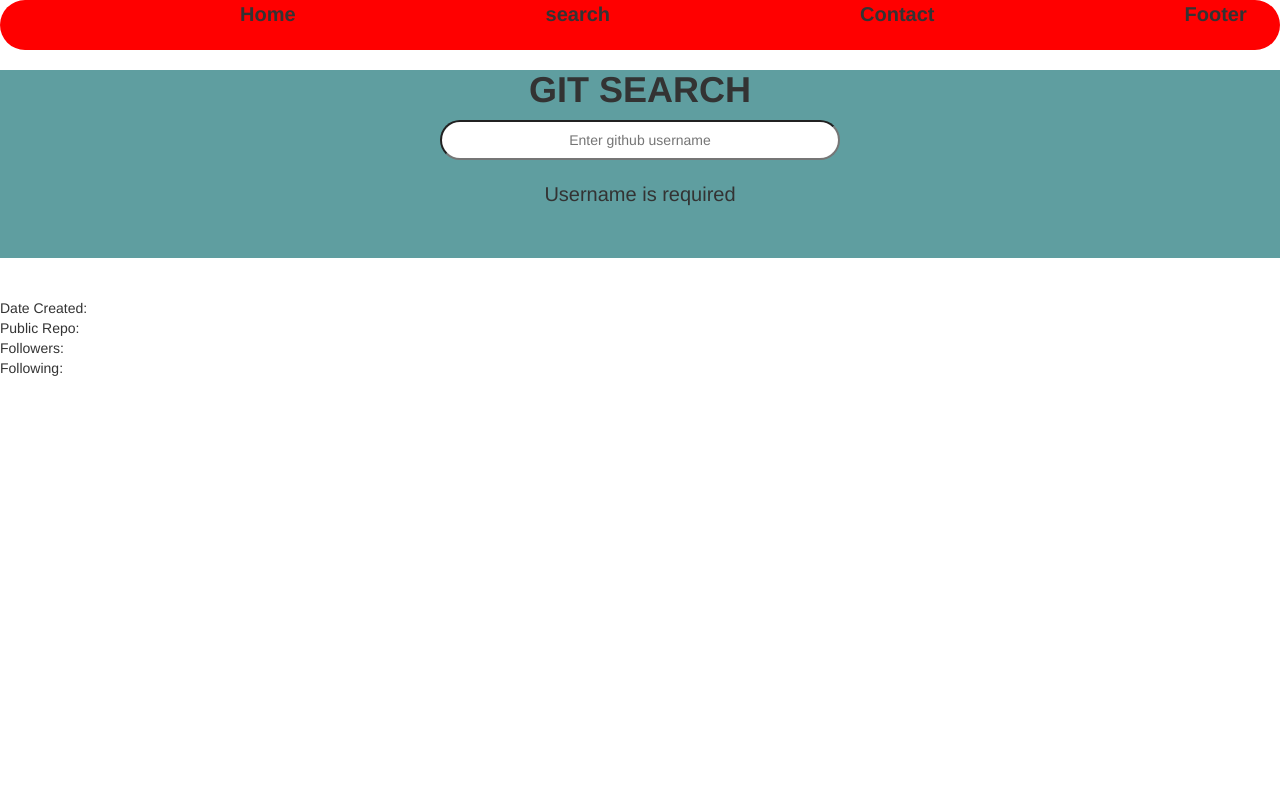
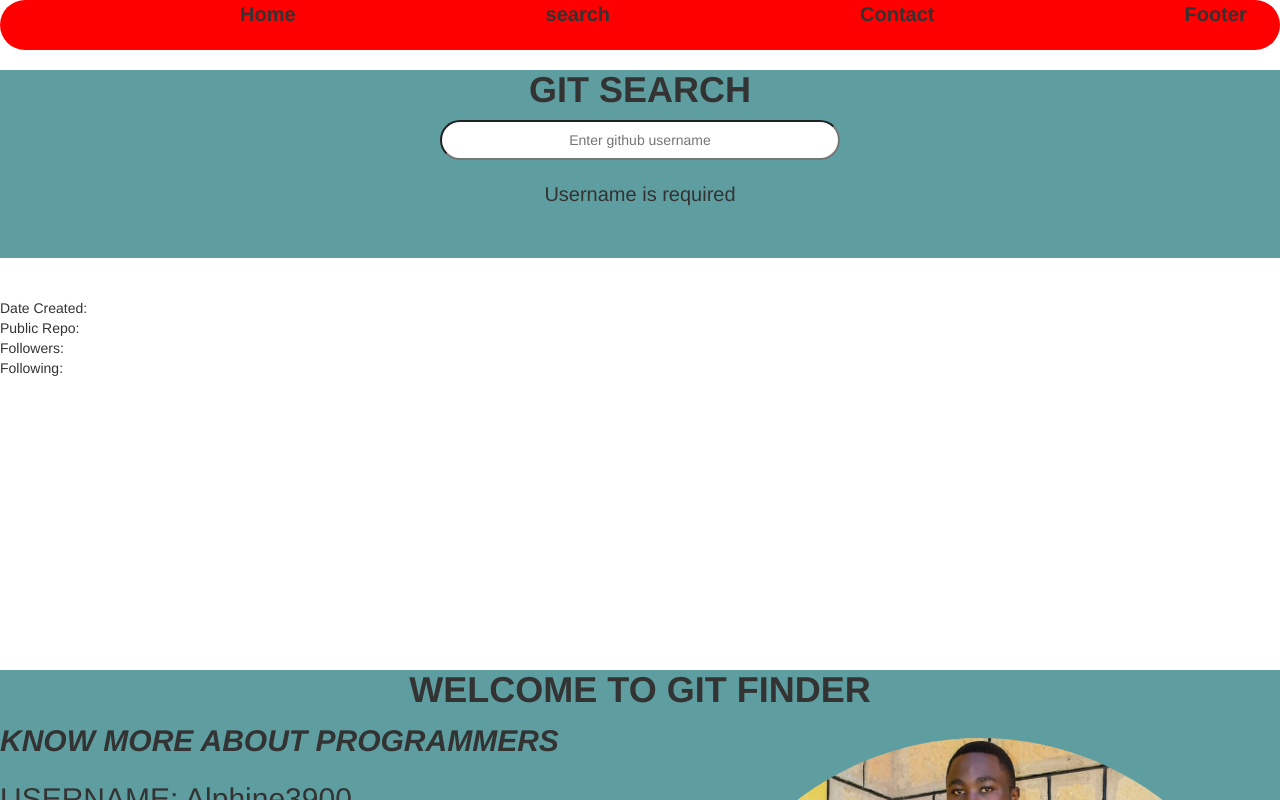
Before and after one commit to alphine3900/Githubfinder, an Angular app: page /form in a window 1280 px wide. Shown: the top 800 px of the page. Built offline with nearby package versions, Linux system fonts and the light colour scheme; no server answers.

Commit message:
styled landingpage

```diff
--- a/src/app/app.component.html
+++ b/src/app/app.component.html
@@ -1,4 +1,4 @@
-<div class="nav">
+<!-- <div class="nav">
 <nav>
   <ul>
       <li routerLink ="home" >Home</li>
@@ -10,4 +10,5 @@
 </div>
 
 
-<router-outlet></router-outlet>
+<router-outlet></router-outlet> -->
+<app-home></app-home>
--- a/src/app/form/form.component.css
+++ b/src/app/form/form.component.css
@@ -1,5 +1,7 @@
 .form{
-    background-color: cadetblue;
+    height: 600px;
+    overflow: hidden;
+
 }
 .user{
     text-align: center;
--- a/src/app/form/form.component.html
+++ b/src/app/form/form.component.html
@@ -1,4 +1,4 @@
-
+<div class="form">
 <div class="user">
     <h1>GIT SEARCH</h1>
  <div class="" >
@@ -20,3 +20,5 @@
         <div class="repository"> Public Repo: {{ users.public_repos }} </div>
        <div class="like"> Followers: {{ users.followers }} </div>
        <div class="like"> Following: {{users.following }} </div>
+
+ </div>
--- a/src/app/home/home.component.html
+++ b/src/app/home/home.component.html
@@ -1,7 +1,7 @@
-<!-- <div class="nav">
+<div class="nav">
     <nav>
       <ul>
-          <li routerLink ="home" >Home</li>
+          <li routerLink ="" >Home</li>
           <li routerLink ="form"  >search</li>
           <li>Contact</li>
           <li>Footer</li>
@@ -11,7 +11,7 @@
 
 
     <router-outlet></router-outlet>
-     -->
+
 
 
 <div class="home">
```
